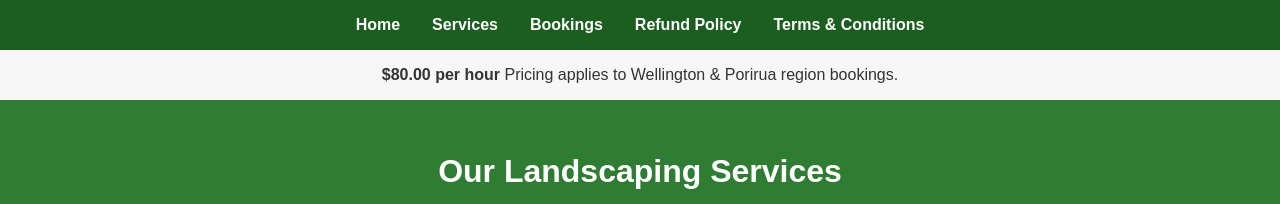
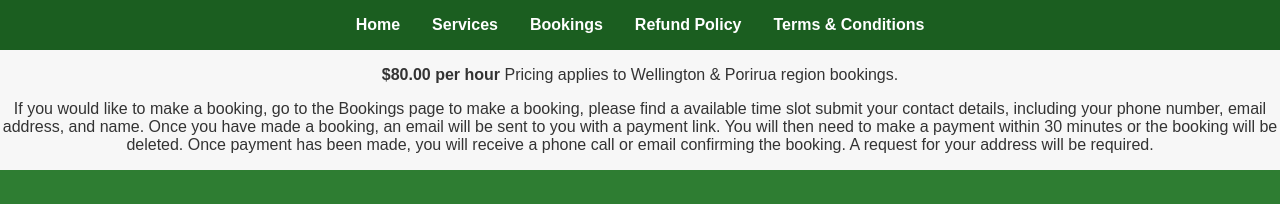
Before and after one commit to joshhazelhurst123/Landscaping10139, a React (Create React App) app: page /services in a window 1280 px wide. Shown: the top 204 px of the page. Built offline with nearby package versions, Linux system fonts and the light colour scheme.

Commit message:
Update Services.js

```diff
--- a/src/Services.js
+++ b/src/Services.js
@@ -17,7 +17,11 @@ export default function Services() {
   <p className="booking-price">
   <strong>$80.00 per hour</strong> Pricing applies to Wellington & Porirua region bookings.
 </p>
-
+<p className="booking-price">If you would like to make a booking, go to the Bookings page to make a booking, please find a available time slot submit your contact
+details, including your phone number, email address, and name. Once you have made a booking, an email will be sent to you with a payment link. You will then need
+to make a payment within 30 minutes or the booking will be deleted. Once payment has been made, you will receive a phone call or email confirming the booking. A
+request for your address will be required.
+</p>
       {/* Header */}
       <header className="services-header">
         <h1>Our Landscaping Services</h1>
```
